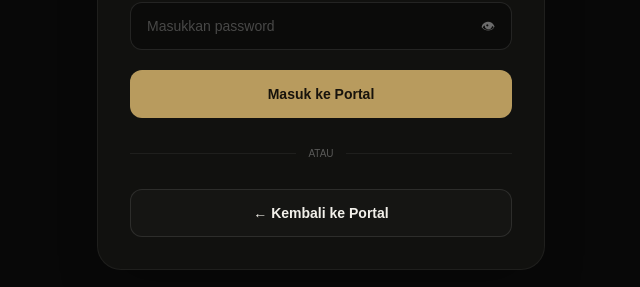
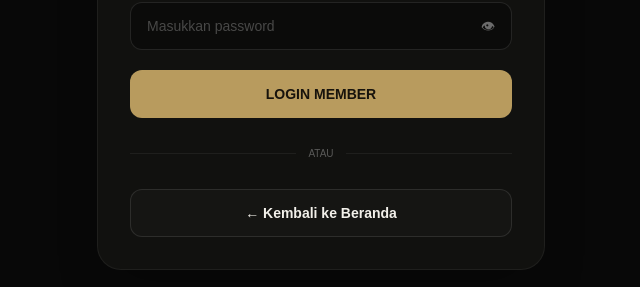
Before and after one commit to havanabulk/wifiwarung, a Next.js app: page /login in a window 1280 px wide. Shown: the part 469-756 px from the top of the page, without its empty margins (319-959 px from the left). Built offline with nearby package versions, Linux system fonts and the light colour scheme; no server answers.

Commit message:
Update page.tsx

```diff
--- a/app/login/page.tsx
+++ b/app/login/page.tsx
@@ -405,7 +405,7 @@ export default function LoginPage() {
             >
               {loading
                 ? "Memproses..."
-                : "Masuk ke Portal"}
+                : "LOGIN MEMBER"}
             </button>
 
           </form>
@@ -443,7 +443,7 @@ export default function LoginPage() {
               hover:border-[#b89b5e]/40
             "
           >
-            ← Kembali ke Portal
+            ← Kembali ke Beranda
           </a>
 
         </section>
```
